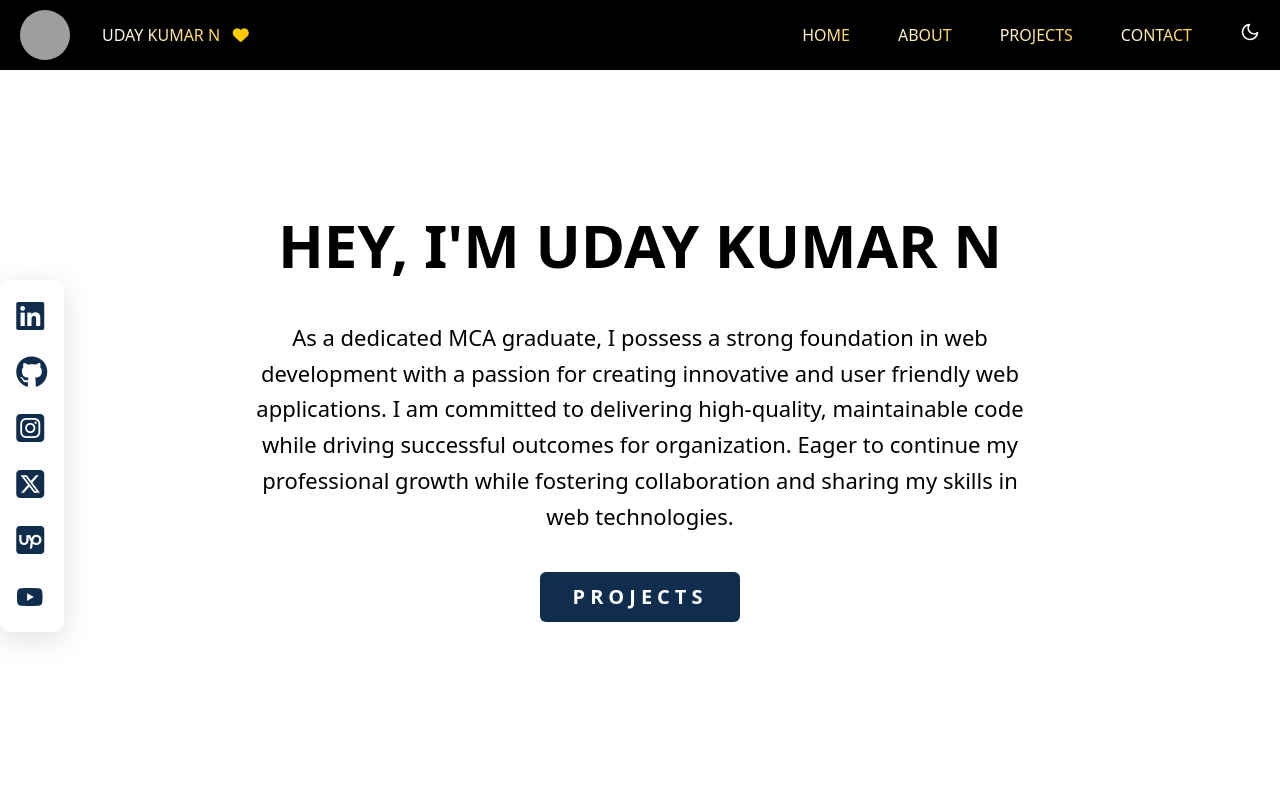
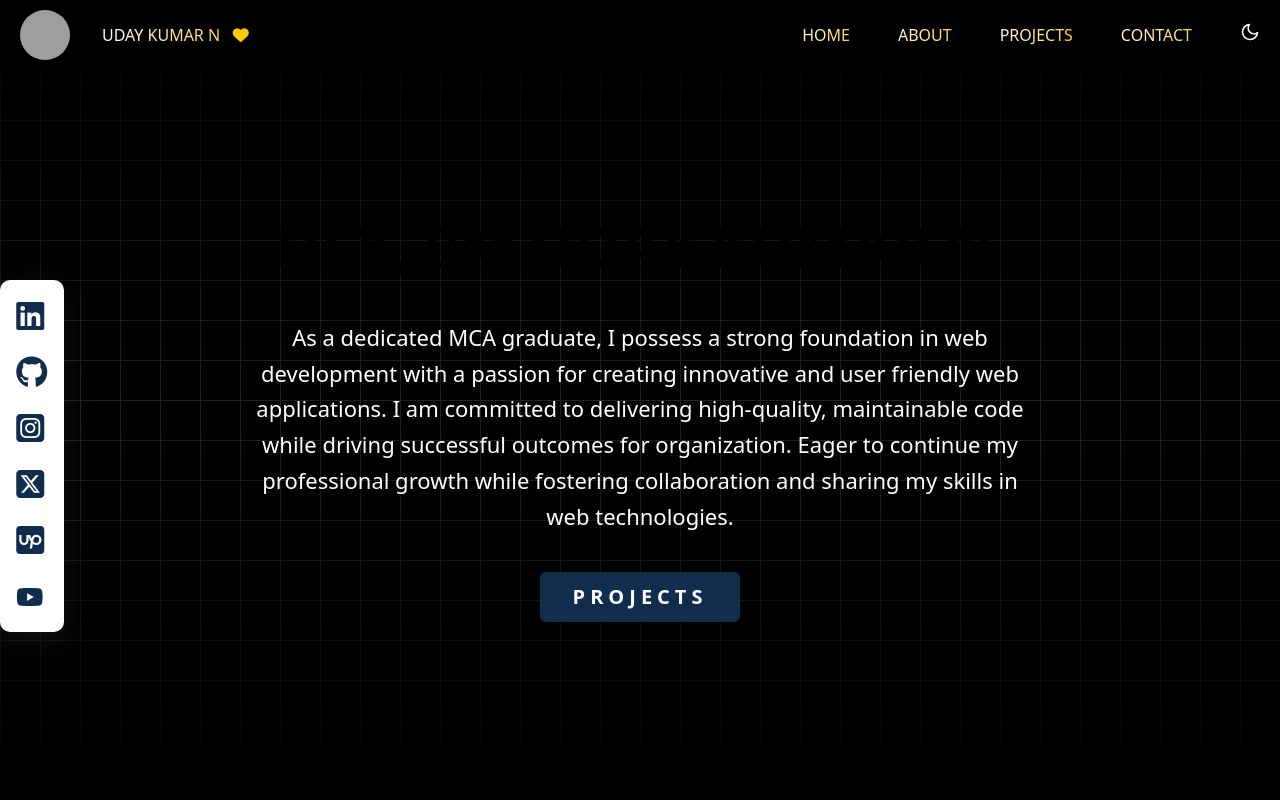
Before and after one commit to uday7223/portfolio-new, a React (Vite) app: page / in a window 1280 px wide. Shown: the top 800 px of the page. Built offline with nearby package versions, Linux system fonts and the light colour scheme; no server answers; grey boxes are pictures that could not be loaded; a web font is replaced by a local one.

Commit message:
feat: Introduce `framer-motion` with new `SplitText` and `GridBackground` components for enhanced UI animations.

```diff
--- a/package.json
+++ b/package.json
@@ -13,6 +13,7 @@
     "@tailwindcss/vite": "^4.1.17",
     "aos": "^2.3.4",
     "emailjs-com": "^3.2.0",
+    "framer-motion": "^12.23.25",
     "react": "^19.0.0",
     "react-dom": "^19.0.0",
     "react-router": "^7.5.0"
--- a/src/App.jsx
+++ b/src/App.jsx
@@ -18,7 +18,6 @@ const App = () => {
       <BrowserRouter>
         <Routes>
           <Route path="/" element={<Portfolio />} />
-          <Route path="/portfolio" element={<Portfolio />} />
         </Routes>
       </BrowserRouter>
 
--- /dev/null
+++ b/src/components/react-bits/GridBackground.jsx
@@ -0,0 +1,25 @@
+import { useEffect, useRef } from "react";
+import { motion } from "framer-motion";
+
+const GridBackground = () => {
+  return (
+    <div className="absolute inset-0 overflow-hidden pointer-events-none z-0">
+      <div className="absolute inset-0 bg-hero-bg dark:bg-hero-bg-dark opacity-100 z-0"></div>
+      <motion.div
+        initial={{ opacity: 0 }}
+        animate={{ opacity: 0.4 }}
+        transition={{ duration: 1.5 }}
+        className="absolute inset-0"
+        style={{
+          backgroundImage:
+            "linear-gradient(#4a5568 1px, transparent 1px), linear-gradient(to right, #4a5568 1px, transparent 1px)",
+          backgroundSize: "40px 40px",
+          maskImage: "linear-gradient(to bottom, transparent, black, transparent)",
+          WebkitMaskImage: "linear-gradient(to bottom, transparent, black, transparent)",
+        }}
+      />
+    </div>
+  );
+};
+
+export default GridBackground;
--- /dev/null
+++ b/src/components/react-bits/SplitText.jsx
@@ -0,0 +1,59 @@
+import { motion } from 'framer-motion';
+
+const SplitText = ({
+  text,
+  className = '',
+  delay = 0.05,
+  initial = { opacity: 0, y: 30 },
+  animate = { opacity: 1, y: 0 },
+  transition = { duration: 0.8, ease: 'easeOut' },
+}) => {
+  const words = text.split(' ');
+
+  const container = {
+    hidden: { opacity: 0 },
+    visible: {
+      opacity: 1,
+      transition: { staggerChildren: delay },
+    },
+  };
+
+  const child = {
+    visible: {
+      opacity: animate.opacity,
+      y: animate.y,
+      transition: transition,
+    },
+    hidden: {
+      opacity: initial.opacity,
+      y: initial.y,
+    },
+  };
+
+  return (
+    <motion.div
+      className={className}
+      style={{ display: 'flex', flexWrap: 'wrap', justifyContent: 'center' }}
+      variants={container}
+      initial="hidden"
+      whileInView="visible"
+      viewport={{ once: true }}
+    >
+      {words.map((word, index) => (
+        <span key={index} style={{ display: 'inline-block', overflow: 'visible', marginRight: '0.2em' }}>
+          {word.split('').map((letter, letterIndex) => (
+            <motion.span
+              variants={child}
+              style={{ display: 'inline-block' }}
+              key={letterIndex}
+            >
+              {letter}
+            </motion.span>
+          ))}
+        </span>
+      ))}
+    </motion.div>
+  );
+};
+
+export default SplitText;
--- a/src/main-comp/Portfolio.jsx
+++ b/src/main-comp/Portfolio.jsx
@@ -7,6 +7,7 @@ import About from "./components/About";
 import Projects from "./components/Projects";
 import Contact from "./components/Contact";
 import Footer from "./components/Footer";
+import GridBackground from "../components/react-bits/GridBackground";
 
 const Portfolio = () => {
   useEffect(() => {
@@ -15,8 +16,9 @@ const Portfolio = () => {
 
   return (
     <ThemeProvider>
-      <div className="flex flex-col relative">
-        <div className="h-screen flex flex-col items-center bg-hero-bg dark:bg-hero-bg-dark" data-aos="fade-up">
+      <div className="flex flex-col relative bg-black dark:bg-hero-bg-dark">
+        <div className="h-screen flex flex-col items-center bg-black dark:bg-hero-bg-dark relative overflow-hidden" data-aos="fade-up">
+          <GridBackground />
           <Header />
           <Hero />
           <div className="bg-1-scroll-btn"></div>
--- a/src/main-comp/components/About.jsx
+++ b/src/main-comp/components/About.jsx
@@ -27,7 +27,7 @@ const About = () => {
   };
 
   return (
-    <div className="flex flex-col items-center bg-about-bg dark:bg-about-bg-dark pt-12 pb-20 relative w-[90%] md:w-[70%] lg:w-[80%] mx-auto rounded-[16px] my-12 shadow-[0_4px_30px_rgba(0,0,0,0.1)] backdrop-blur-[5px] border border-white/30" data-aos="fade-up">
+    <div className="flex flex-col items-center bg-black dark:bg-about-bg-dark pt-12 pb-20 relative w-[90%] md:w-[70%] lg:w-[80%] mx-auto rounded-[16px] my-12 shadow-[0_4px_30px_rgba(0,0,0,0.1)] backdrop-blur-[5px] border border-white/30" data-aos="fade-up">
       <div className="w-full text-center mb-8">
         <h2 className="text-[32px] md:text-[40px] font-bold tracking-[2px] mb-5 text-text-primary dark:text-white" id="about">
           ABOUT ME
--- a/src/main-comp/components/Contact.jsx
+++ b/src/main-comp/components/Contact.jsx
@@ -77,7 +77,7 @@ const Contact = () => {
       {getStatusMessage()}
 
       <form
-        className="w-[90%] max-w-[600px] flex flex-col bg-contact-bg dark:bg-contact-bg-dark p-[40px_30px] rounded-[20px] my-12 mx-auto shadow-[0_20px_40px_rgba(0,0,0,0.1)] relative overflow-hidden before:content-[''] before:absolute before:top-0 before:left-0 before:right-0 before:h-[4px] before:bg-gradient-to-r before:from-[#112D4E] before:via-[#EDA911] before:to-[#112D4E]"
+        className="w-[90%] max-w-[600px] flex flex-col bg-contact-bg dark:bg-contact-bg-dark p-[40px_30px] rounded-[20px] my-12 mx-auto "
         ref={form}
         onSubmit={sendEmail}
         data-aos="zoom-in"
--- a/src/main-comp/components/Hero.jsx
+++ b/src/main-comp/components/Hero.jsx
@@ -1,4 +1,5 @@
 import React from "react";
+import SplitText from "../../components/react-bits/SplitText";
 
 const Hero = () => {
   const scrollToProjects = () => {
@@ -9,9 +10,13 @@ const Hero = () => {
   };
 
   return (
-    <div className="w-[90%] md:w-[60%] text-center my-auto px-5 md:px-0" data-aos="zoom-in">
-      <h1 className="text-[32px] md:text-[40px] lg:text-[60px] font-extrabold leading-[1.3] md:leading-[1.4] lg:leading-[90px] text-center my-5 md:my-[30px] lg:my-[30px]">HEY, I'M UDAY KUMAR N</h1>
-      <p className="text-[16px] md:text-[20px] lg:text-[22px] font-normal leading-relaxed text-center my-5 md:my-[20px] lg:my-[30px]">
+    <div className="w-[90%] md:w-[60%] text-center my-auto px-5 md:px-0 relative z-10" data-aos="zoom-in">
+      <SplitText
+        text="HEY, I'M UDAY KUMAR N"
+        className="text-[32px] md:text-[40px] lg:text-[60px] font-extrabold leading-[1.3] md:leading-[1.4] lg:leading-[90px] text-center my-5 md:my-[30px] lg:my-[30px] text-text-primary dark:text-white"
+        delay={0.08}
+      />
+      <p className="text-[16px] md:text-[20px] lg:text-[22px] font-normal leading-relaxed text-center my-5 md:my-[20px] lg:my-[30px] text-white">
         As a dedicated MCA graduate, I possess a strong foundation in web development with a passion for creating innovative
         and user friendly web applications. I am committed to delivering high-quality, maintainable code while driving successful
         outcomes for organization. Eager to continue my professional growth while fostering collaboration and sharing my skills
```
Also changed, not shown: 2 other files (tests, documents, lock files or other folders).
